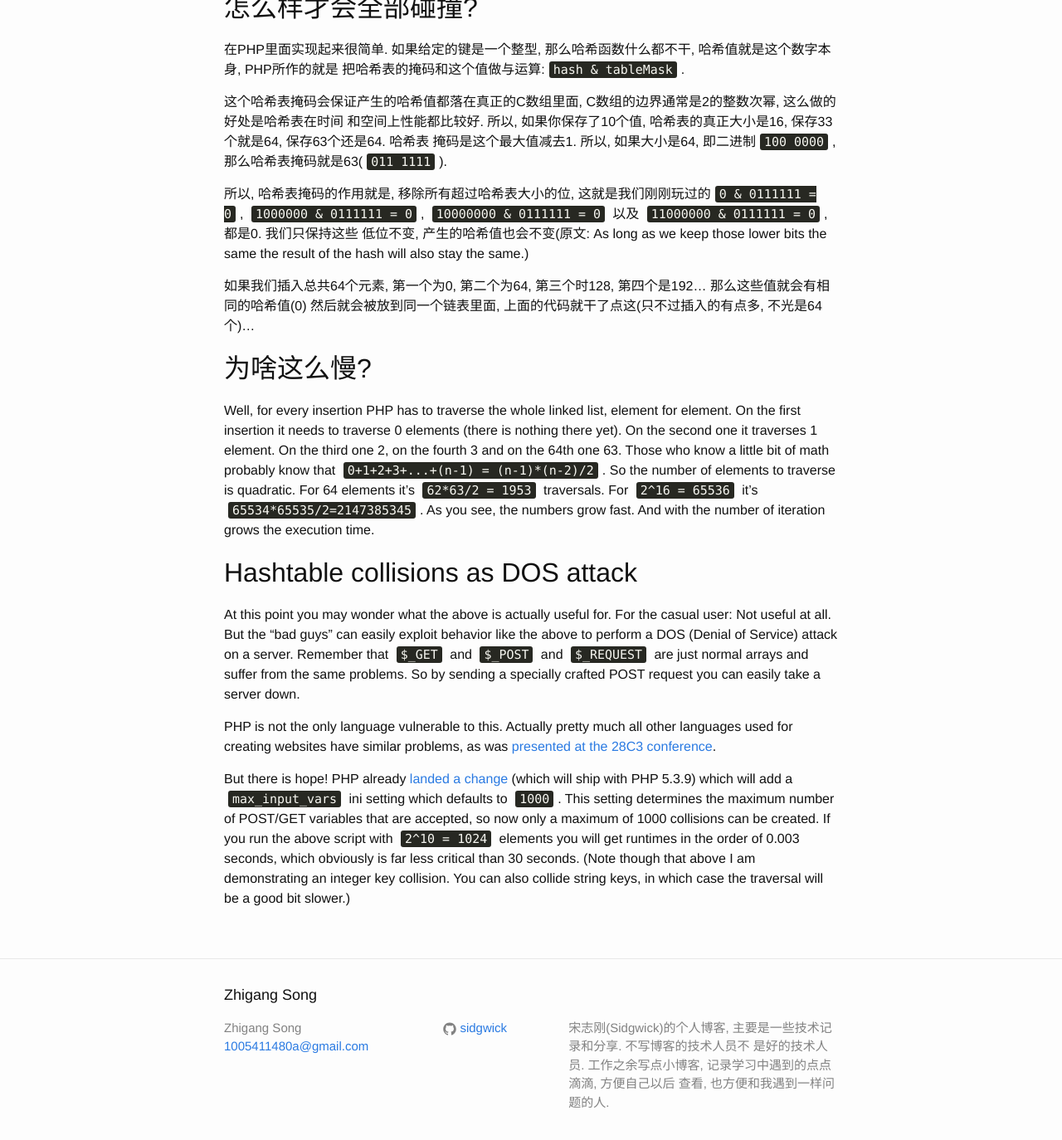
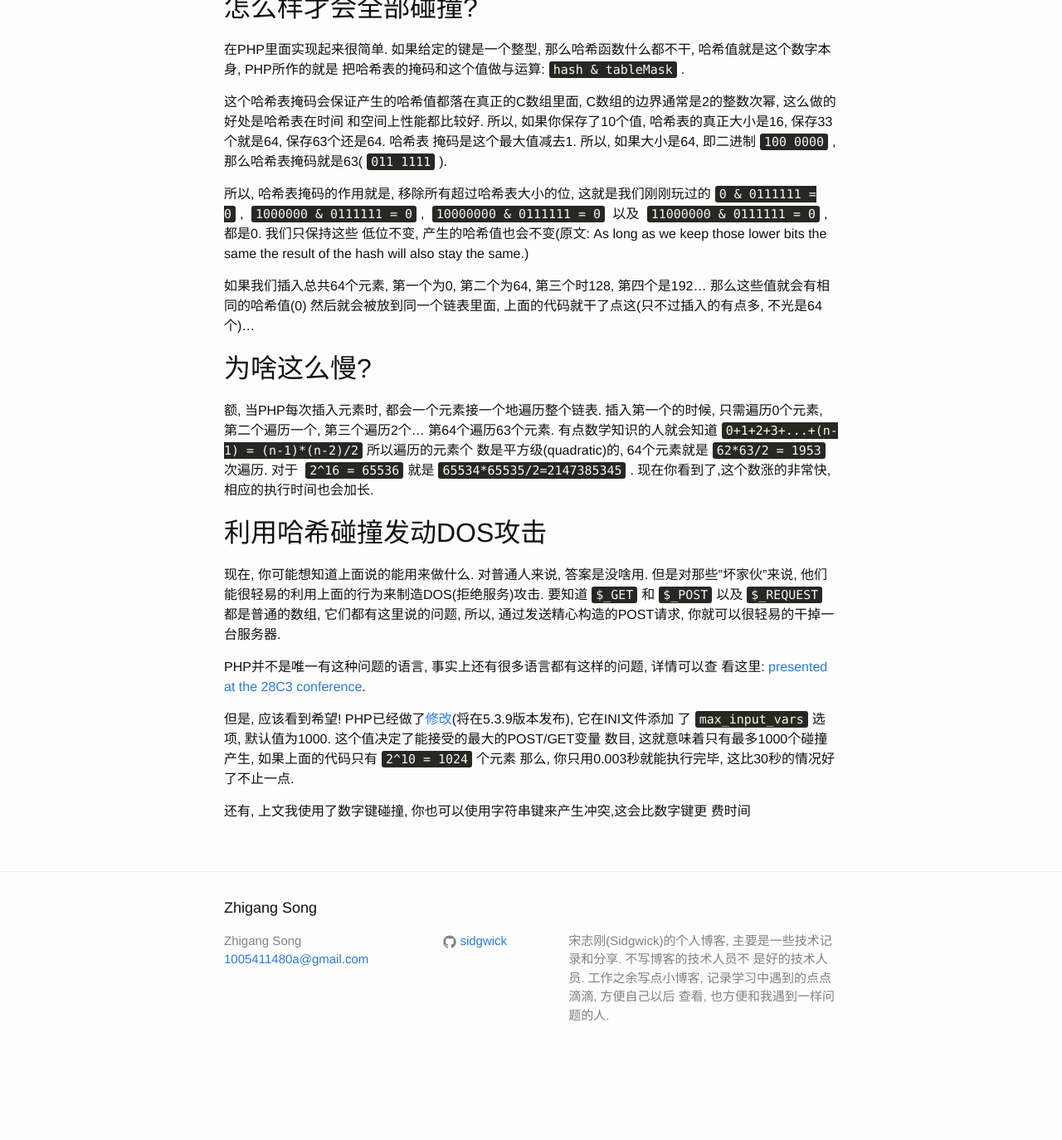
Before and after one commit to sidgwick/sidgwick.github.io, a Jekyll site: the page built from _posts/php-src/2015-08-05-Supercolliding-a-PHP-array.markdown, in a window 1280 px wide and 1400 px high, scrolled down 1540 px. Shown: the top 1374 px of the window at 83% size. Built offline with Jekyll 4.4.1, drawn with Linux system fonts in a browser that asks for light colours; nearby versions of some CDN libraries; Markdown is read by kramdown in place of the engine named in the settings; after the commit the page ends 2835 px from its top, so only the background shows below that.

Commit message:
翻译:Supercolliding a PHP array

```diff
--- a/_posts/php-src/2015-08-05-Supercolliding-a-PHP-array.markdown
+++ b/_posts/php-src/2015-08-05-Supercolliding-a-PHP-array.markdown
@@ -5,6 +5,7 @@ excerpt: 插入特别挑选的65536个值到数组里, 居然要花费30秒的
          需0.01秒.
 category: php-src
 ---
+
 本文**翻译**自Nikic的文章: [Supercolliding a PHP array], 我只是业余爱好者, 有句话叫把一本
 好书翻译怀了就是犯罪, 鉴于本人的业余水平, 请以原文为主, 慎重参考.
 
@@ -84,34 +85,31 @@ will also stay the same.)
 为啥这么慢?
 ------------------------------
 
-Well, for every insertion PHP has to traverse the whole linked list, element for element. On the
-first insertion it needs to traverse 0 elements (there is nothing there yet). On the second one it
-traverses 1 element. On the third one 2, on the fourth 3 and on the 64th one 63. Those who know
-a little bit of math probably know that `0+1+2+3+...+(n-1) = (n-1)*(n-2)/2`. So the number of
-elements to traverse is quadratic. For 64 elements it's `62*63/2 = 1953` traversals. For
-`2^16 = 65536` it's `65534*65535/2=2147385345`. As you see, the numbers grow fast. And with the
-number of iteration grows the execution time.
+额, 当PHP每次插入元素时, 都会一个元素接一个地遍历整个链表. 插入第一个的时候,
+只需遍历0个元素, 第二个遍历一个, 第三个遍历2个... 第64个遍历63个元素.
+有点数学知识的人就会知道`0+1+2+3+...+(n-1) = (n-1)*(n-2)/2`所以遍历的元素个
+数是平方级(quadratic)的, 64个元素就是`62*63/2 = 1953`次遍历. 对于
+`2^16 = 65536`就是`65534*65535/2=2147385345`. 现在你看到了,这个数涨的非常快,
+相应的执行时间也会加长.
 
-Hashtable collisions as DOS attack
-----------------------------------
+利用哈希碰撞发动DOS攻击
+-------------------------
 
-At this point you may wonder what the above is actually useful for. For the casual user: Not useful
-at all. But the "bad guys" can easily exploit behavior like the above to perform a DOS (Denial of
-Service) attack on a server. Remember that `$_GET` and `$_POST` and `$_REQUEST` are just normal
-arrays and suffer from the same problems. So by sending a specially crafted POST request you can
-easily take a server down.
+现在, 你可能想知道上面说的能用来做什么. 对普通人来说, 答案是没啥用.
+但是对那些"坏家伙"来说, 他们能很轻易的利用上面的行为来制造DOS(拒绝服务)攻击.
+要知道`$_GET`和`$_POST`以及`$_REQUEST`都是普通的数组, 它们都有这里说的问题,
+所以, 通过发送精心构造的POST请求, 你就可以很轻易的干掉一台服务器.
 
-PHP is not the only language vulnerable to this. Actually pretty much all other languages used for
-creating websites have similar problems, as was [presented at the 28C3 conference][2].
+PHP并不是唯一有这种问题的语言, 事实上还有很多语言都有这样的问题, 详情可以查
+看这里: [presented at the 28C3 conference][2].
 
-But there is hope! PHP already [landed a change][3] (which will ship with PHP 5.3.9) which will add
-a `max_input_vars` ini setting which defaults to `1000`. This setting determines the maximum number
-of POST/GET variables that are accepted, so now only a maximum of 1000 collisions can be created. If
-you run the above script with `2^10 = 1024` elements you will get runtimes in the order of 0.003
-seconds, which obviously is far less critical than 30 seconds. (Note though that above I am
-demonstrating an integer key collision. You can also collide string keys, in which case the
-traversal will be a good bit slower.)
+但是, 应该看到希望! PHP已经做了[修改][3](将在5.3.9版本发布), 它在INI文件添加
+了`max_input_vars`选项, 默认值为1000. 这个值决定了能接受的最大的POST/GET变量
+数目, 这就意味着只有最多1000个碰撞产生, 如果上面的代码只有`2^10 = 1024`个元素
+那么, 你只用0.003秒就能执行完毕, 这比30秒的情况好了不止一点.
 
+还有, 上文我使用了数字键碰撞, 你也可以使用字符串键来产生冲突,这会比数字键更
+费时间
 
   [1]: http://www.nruns.com/_downloads/advisory28122011.pdf
   [2]: http://events.ccc.de/congress/2011/Fahrplan/events/4680.en.html
```
